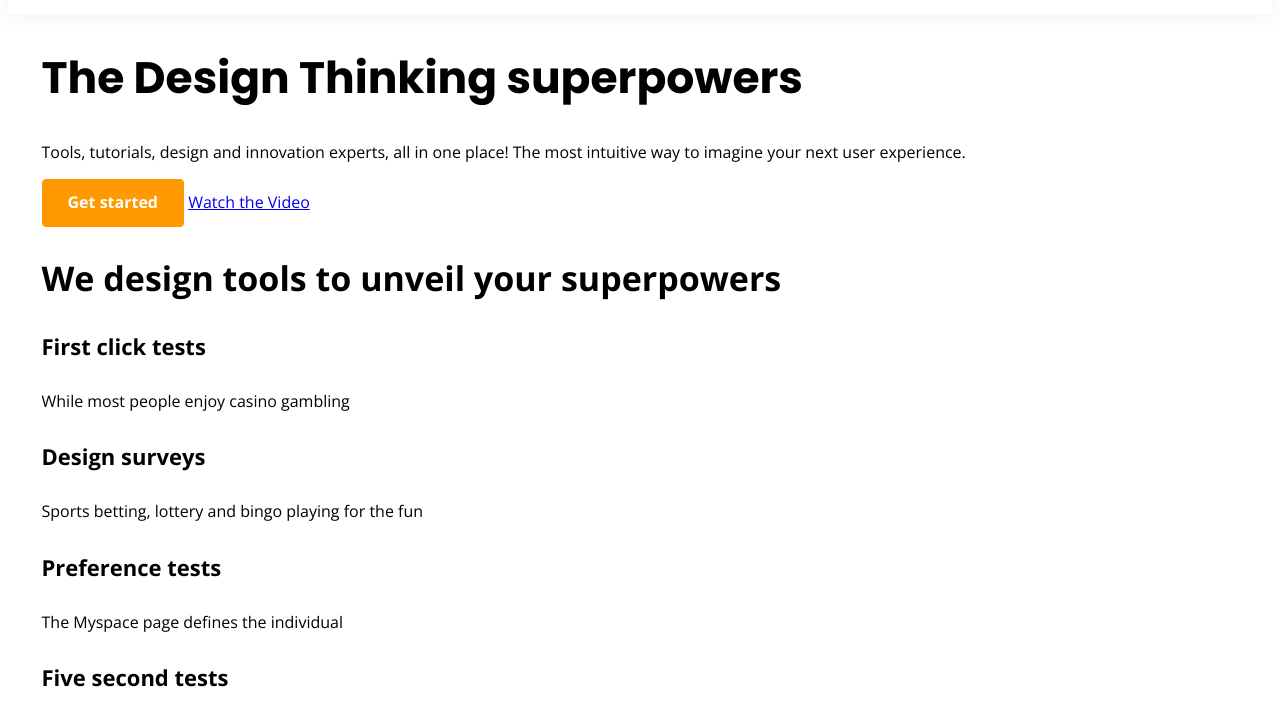
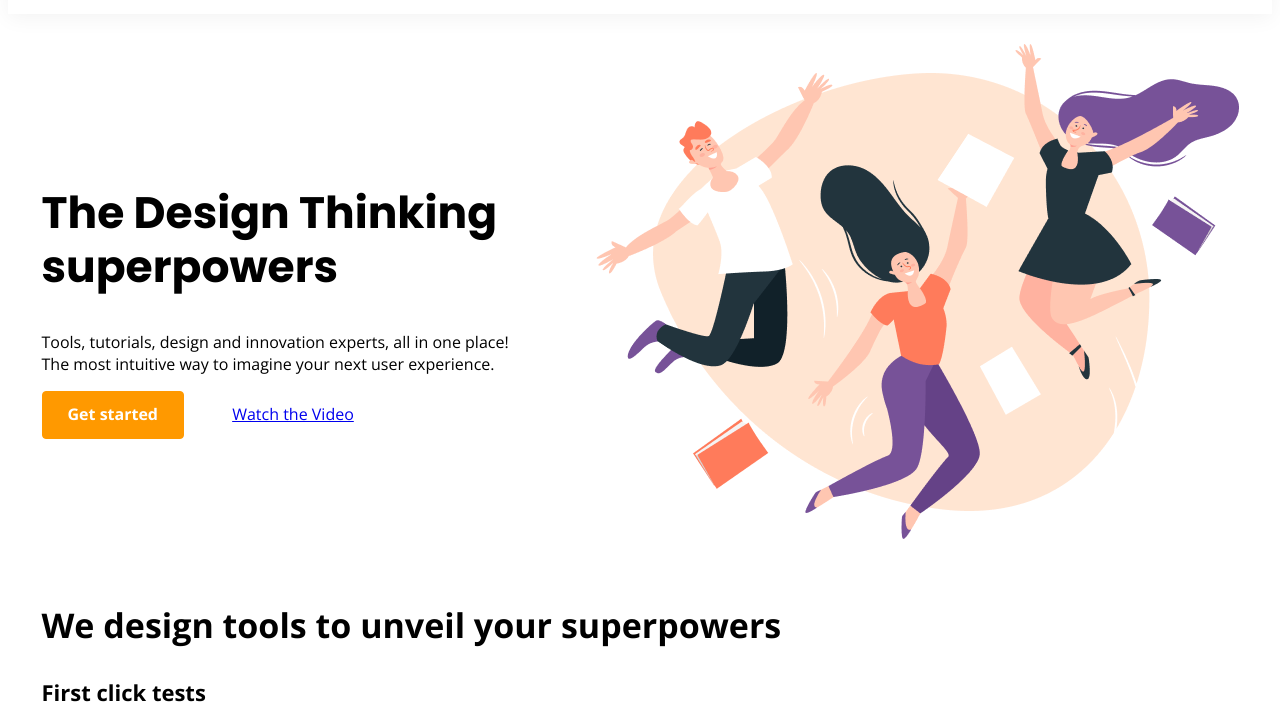
Before and after one commit to Konstantin-174/friday-life-coding, a website: page index.html in a window 1280 px wide. Shown: the part 84-800 px from the top of the page. Drawn offline with nearby package versions, Linux system fonts and the light colour scheme.

Commit message:
feat: add style for promo

```diff
--- a/index.html
+++ b/index.html
@@ -28,7 +28,7 @@
     </div>
 </header>
 <section class="promo">
-    <div class="wrapper">
+    <div class="wrapper promo__wrapper">
         <div class="promo__content">
             <h1>The Design Thinking superpowers</h1>
             <p>Tools, tutorials, design and innovation experts, all in one place! The most intuitive way to imagine your next user experience.</p>
@@ -38,6 +38,9 @@
                     <span class="ico ico_play"></span> Watch the Video
                 </a>
             </div>
+        </div>
+        <div>
+            <img src="./img/promo.png" alt="Promo picture">
         </div>
     </div>
 </section>
--- /dev/null
+++ b/sass/layouts/_promo.scss
@@ -0,0 +1,17 @@
+.promo {
+  padding: 30px 0;
+}
+
+.promo__wrapper {
+  display: flex;
+  justify-content: space-between;
+  align-items: center;
+}
+
+.promo__content {
+  padding-right: 65px;
+}
+
+.promo__buttons>* { // >* Означает для всех дочерних элементов
+  margin-right: 44px;
+}
--- a/sass/style.scss
+++ b/sass/style.scss
@@ -1,13 +1,17 @@
 // Нижнее подчеркивание перед названием файлов _base.scss нужно для автоматичечкой сборки в файл style.css
 // Команда --watch в "style" файла package.json нужна для автоматической компиляции файла style.css
 
-@import "abstract/constants";
+// Abstracts
+@import "abstracts/constants";
+
+// Base
 @import "base/base";
 
 // Layouts
 @import "layouts/wrapper";
 @import "layouts/header";
+@import "layouts/promo";
+@import "layouts/contact-us";
 
 // Components
-@import "components/contact-us";
 @import "components/buttons";
```
Also changed, not shown: img/promo.png (added), sass/abstracts/_constants.scss (renamed from sass/abstract/_constants.scss), sass/layouts/_contact-us.scss (renamed from sass/components/_contact-us.scss), sass/style.css, 1 other file.
